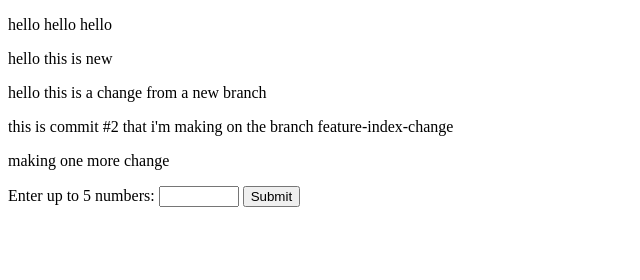
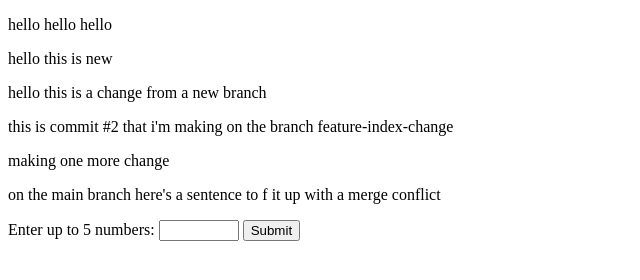
Before and after one commit to sherrilwang-p/sherril_test_repo, a plain HTML site: page index.html in a window 1280 px wide. Shown: the whole page, without its empty margins (0-640 px from the left). Drawn offline with Linux system fonts and the light colour scheme.

Commit message:
committing main

```diff
--- a/index.html
+++ b/index.html
@@ -11,6 +11,7 @@
     <p> hello this is a change from a new branch</p>
 <p>this is commit #2 that i'm making on the branch feature-index-change</p>
 <p> making one more change</p>
+<p>on the main branch here's a sentence to f it up with a merge conflict</p>
 <form>
     <label for="numberInput">Enter up to 5 numbers:</label>
     <input type="number" id="numberInput" name="numberInput" min="0" max="99999" required>
```
